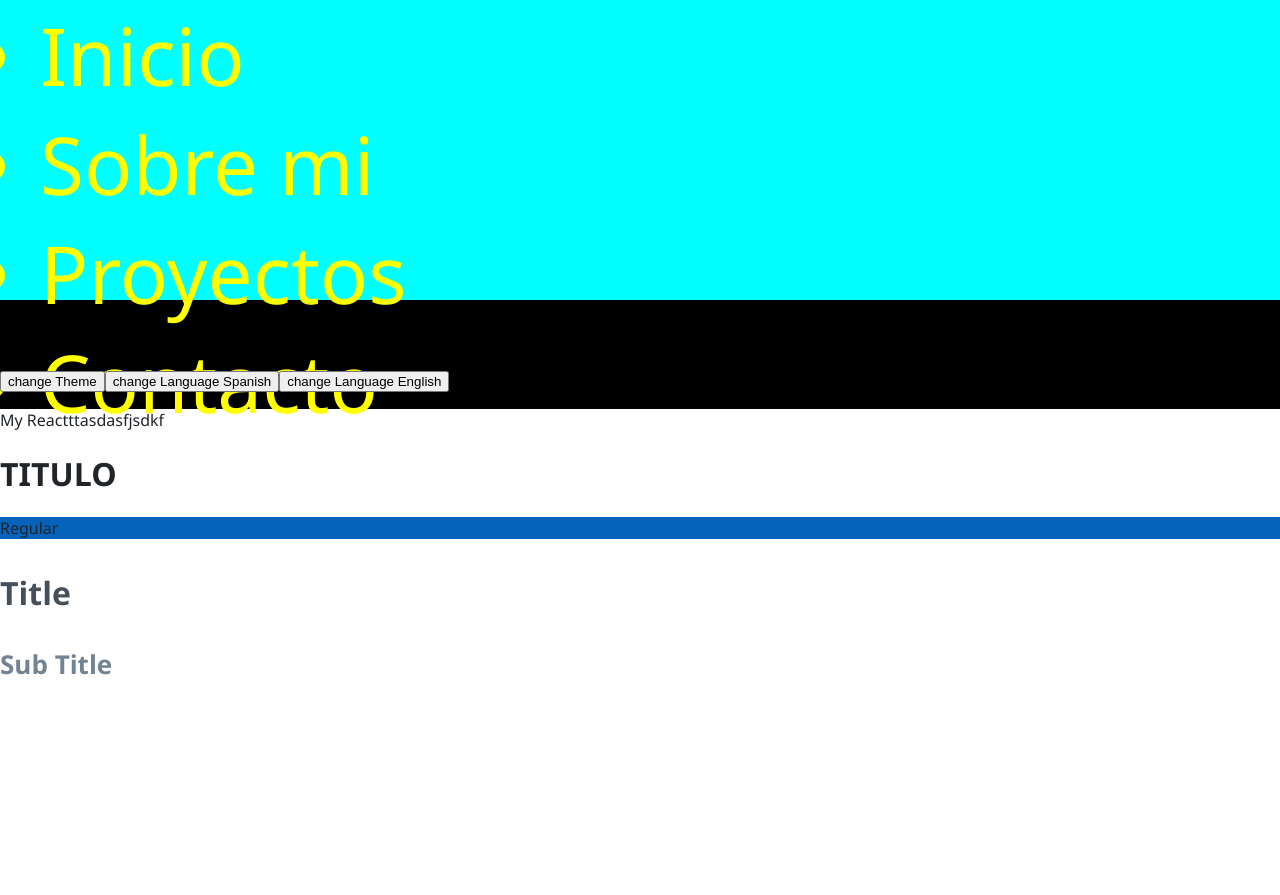
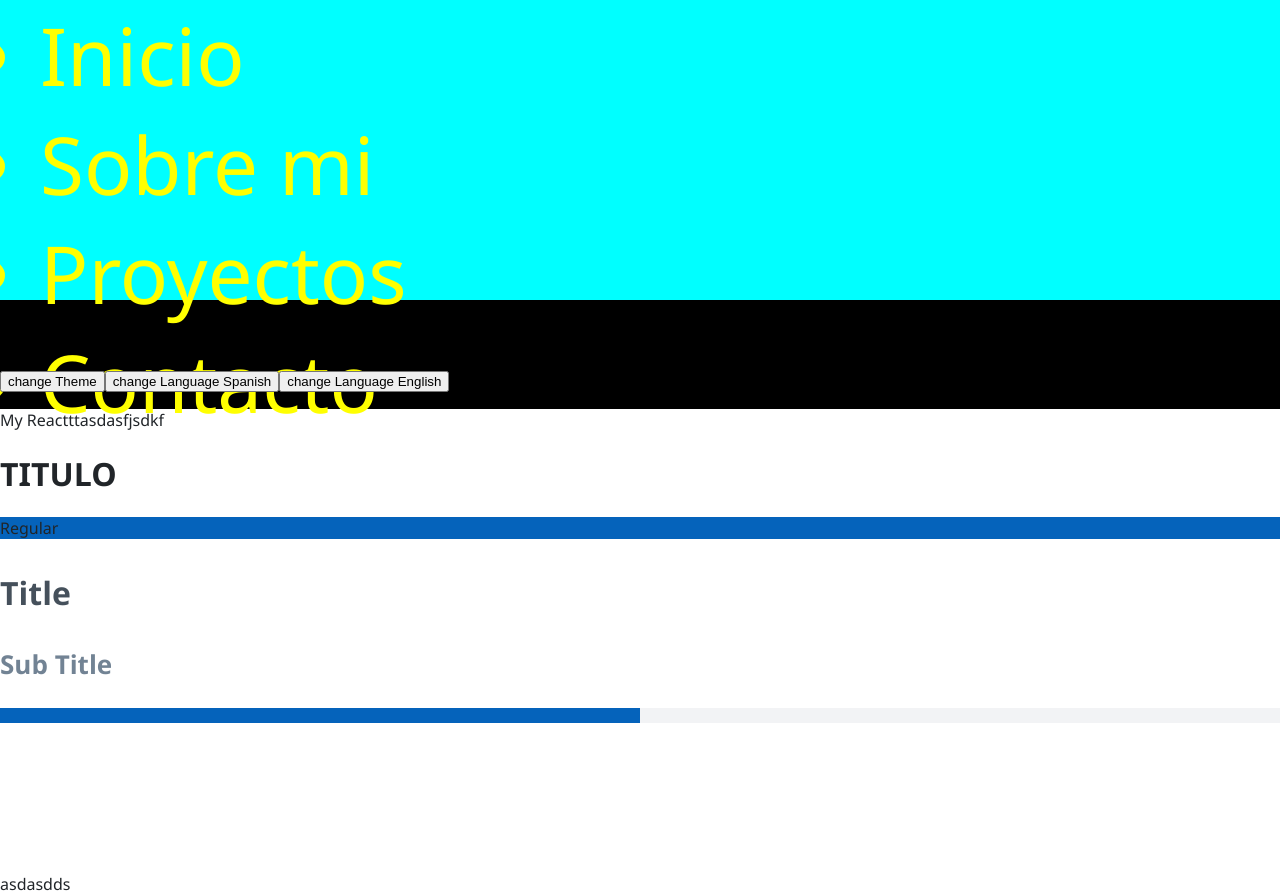
Before and after one commit to GuillermoAmbroggio/portfolio, a React app: page / in a window 1280 px wide. Before the commit the page ends 800 px from the top, so only its background shows below. Built offline with nearby package versions, Linux system fonts and the light colour scheme; the HTML template or start-up script is replaced by a standard one.

Commit message:
:rocket: atoms implemented

```diff
--- a/src/App.tsx
+++ b/src/App.tsx
@@ -5,6 +5,7 @@ import useStore from "./hooks/useStore";
 import { Text, Title, SubTitle } from "./components/atoms/text/Text";
 import useTheme from "./hooks/useTheme";
 import Icon from "./components/atoms/icon/Icon";
+import ProgressBar from "./components/atoms/progressBar/ProgressBar";
 
 const App: React.FC = () => {
   const { isLoading } = useStore();
@@ -19,10 +20,12 @@ const App: React.FC = () => {
       <Text style={{ backgroundColor: theme.palette.primary }}>Regular</Text>
       <Title>Title</Title>
       <SubTitle>Sub Title</SubTitle>
+      <ProgressBar status="50%" />
       <p style={{ background: "blue", color: "green", fontSize: "150px" }}>
         <span className="fab fa-instagram" style={{ color: "red" }} />
       </p>
       <Icon name="fab fa-instagram" style={{ fontSize: 66 }} />
+      <p>asdasdds</p>
     </div>
   );
 };
--- /dev/null
+++ b/src/components/atoms/progressBar/ProgressBar.tsx
@@ -0,0 +1,40 @@
+import React from "react";
+import useTheme from "../../../hooks/useTheme";
+import "./progressbar.css";
+
+interface IProgressBarProps {
+  status: string;
+  statusColor?: string;
+  backgroundColor?: string;
+}
+
+const ProgressBar: React.FC<IProgressBarProps> = ({
+  status,
+  backgroundColor,
+  statusColor,
+}) => {
+  const theme = useTheme();
+  const background_color = backgroundColor
+    ? backgroundColor
+    : theme.palette.secondary;
+  const status_color = statusColor ? statusColor : theme.palette.primary;
+
+  return (
+    <div
+      className="contProgressBar"
+      style={{
+        backgroundColor: background_color,
+      }}
+    >
+      <div
+        style={{
+          height: "100%",
+          backgroundColor: status_color,
+          width: status,
+        }}
+      ></div>
+    </div>
+  );
+};
+
+export default ProgressBar;
--- /dev/null
+++ b/src/components/atoms/progressBar/progressbar.css
@@ -0,0 +1,6 @@
+.contProgressBar {
+  height: 15px;
+  width: 100%;
+  display: flex;
+  justify-content: flex-start;
+}
--- a/src/components/utils/loadingPage/LoadingPage.tsx
+++ b/src/components/utils/loadingPage/LoadingPage.tsx
@@ -4,7 +4,7 @@ import { Spinner } from "./Spinner";
 
 const LoadingPage: React.FC = () => {
   return (
-    <div className="container">
+    <div className="contSpinner">
       <Spinner />
     </div>
   );
--- a/src/components/utils/loadingPage/loadingpage.css
+++ b/src/components/utils/loadingPage/loadingpage.css
@@ -1,8 +1,12 @@
-.container {
+.contSpinner {
   background-color: rgba(255, 255, 255, 0.5);
-  height: 100%;
+  height: 100vh;
   width: 100%;
-  position: absolute;
+  position: fixed;
+  top: 0;
+  bottom: 0;
+  left: 0;
+  right: 0;
   display: flex;
   justify-content: center;
   align-items: center;
```
